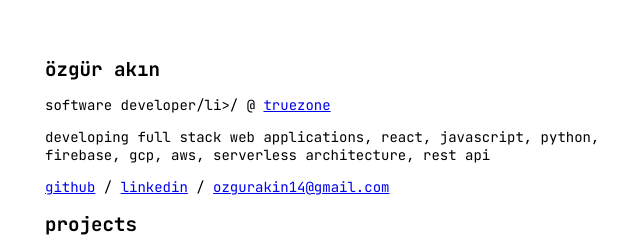
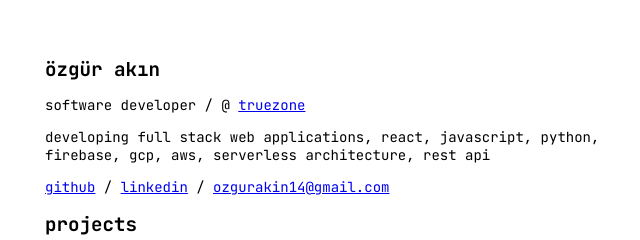
Before and after one commit to ozgvr/ozgvr.github.io, a plain HTML site: page index.html in a window 1280 px wide. Shown: the part 195-435 px from the top of the page, 307-947 px from the left. Drawn offline with Linux system fonts and the light colour scheme.

Commit message:
fix typo

```diff
--- a/index.html
+++ b/index.html
@@ -28,7 +28,7 @@
       <div>
         <h1>özgür akın</h1>
         <ul>
-          <li>software developer/li>
+          <li>software developer</li>
           <li>@ <a href="https://truezone.io">truezone</a></li>
         </ul>
         <p>developing full stack web applications, react, javascript, python, firebase, gcp, aws, serverless architecture, rest api</p>
```
